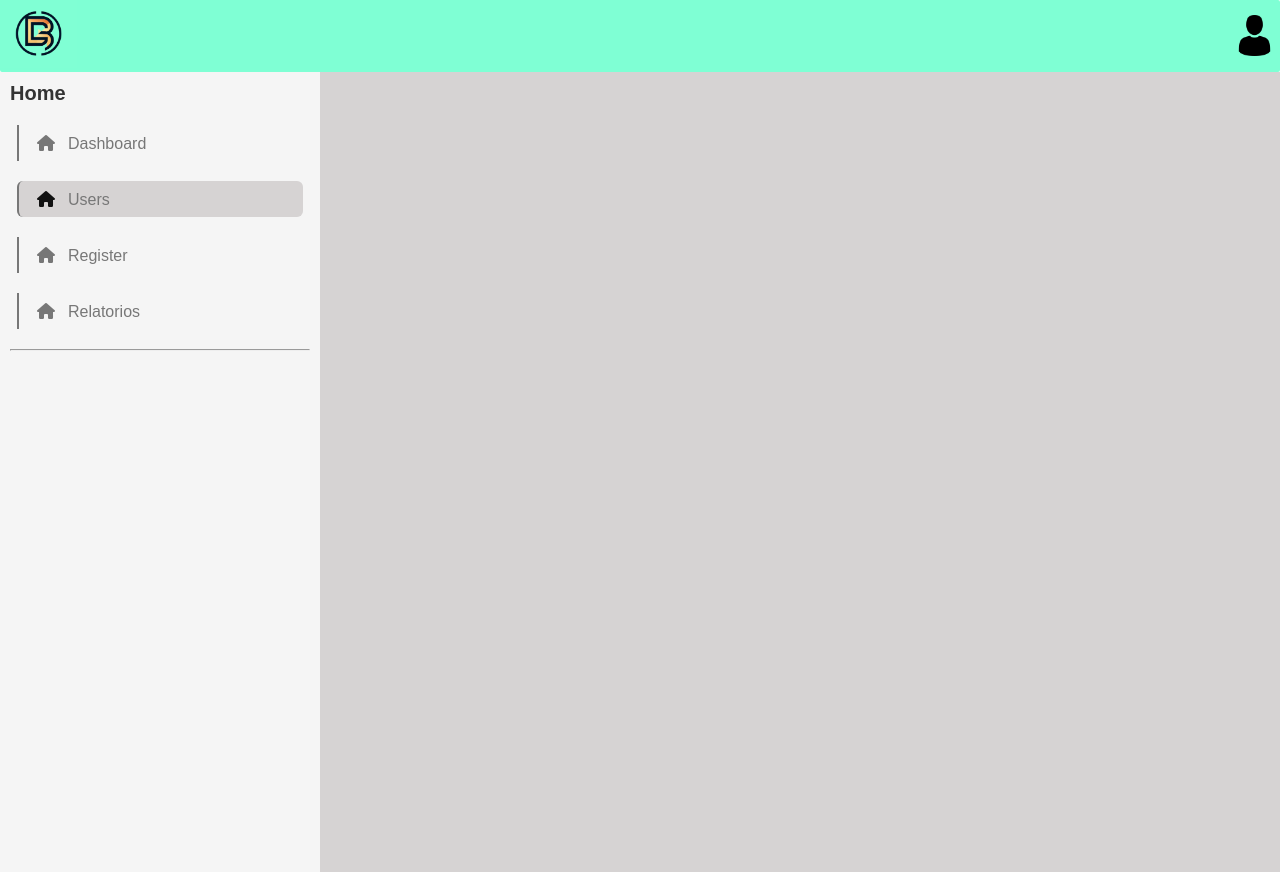
After one commit to IgorFreitasRocha/crud_ingresso, a PHP site: page /navega/users/user.html in a window 1280 px wide. The commit adds this page. Run offline with PHP 8.4, Linux system fonts and the light colour scheme; some libraries are stand-ins or nearby versions.

Commit message:
estilos de sidebar atualizado

```diff
--- /dev/null
+++ b/navega/users/user.css
@@ -0,0 +1,117 @@
+* {
+    margin: 0px;
+    box-sizing: border-box;
+    padding: 0px;
+    font-family: Arial, Helvetica, sans-serif;
+}
+html,body{
+    height: 100%;
+}
+/* ===== Scrollbar CSS ===== */
+  /* Firefox */
+  * {
+    scrollbar-width: auto;
+    scrollbar-color: #000000 #ffffff;
+  }
+
+  /* Chrome, Edge, and Safari */
+  *::-webkit-scrollbar {
+    width: 8px;
+  }
+
+  *::-webkit-scrollbar-track {
+    background: #ffffff;
+  }
+
+  *::-webkit-scrollbar-thumb {
+    background-color: #000000;
+    border-radius: 3px;
+    border: 1px none #ffffff;
+  }
+
+
+header{
+    background-color: #7fffd4;
+    display: flex;
+    border-radius: 2px;
+    box-shadow: rgba(0, 0, 0, 0.45) 0px 25px 20px -20px;
+}
+
+.topo{
+    display: flex;
+    justify-content: space-between;
+    width: 100%;
+    height: 2%;
+}
+
+
+.logo{
+    height: 100%;
+    width: 6%;
+}
+.user{
+    display: flex;
+    padding: 5px;
+    width: 4%;
+    align-items: center;
+    cursor: pointer;
+}
+
+header img{
+    width: 100%;
+}
+
+.main{
+    height: 100%;
+    display: flex;
+    flex-wrap: wrap;
+}
+
+.sidebar{
+    width: 25%;
+    height: 100%;
+    background-color: rgb(245, 245, 245);
+    padding: 10px
+}
+
+.sidebar h3{
+    color: #333;
+    font-size: 20px;
+}
+
+.sidebar a{
+    display: block;
+    text-decoration: none;
+    color: #777;
+    margin: 20px 7px ;
+    padding: 5px;
+    border-left: 2px solid ;
+}
+
+.sidebar a:hover{
+    background-color: rgb(214, 211, 211);
+    border-radius: 6px;
+    color: #333;
+}
+
+.sidebar a:visited{
+    text-decoration: none;
+}
+
+.active{
+    background-color: rgb(214, 211, 211);
+    border-radius: 6px;
+    color: #333;
+
+}
+.active i{
+    color: #111;
+}
+i{
+    margin: 5px 13px ;
+}
+
+.content{
+    width: 75%;
+    background-color: rgb(214, 211, 211);
+}
--- /dev/null
+++ b/navega/users/user.html
@@ -0,0 +1,55 @@
+<!DOCTYPE html>
+<html lang="pt-br">
+
+<head>
+    <meta charset="UTF-8">
+    <meta name="viewport" content="width=device-width, initial-scale=1.0">
+    <link rel="stylesheet" href="user.css">
+    <title>Dashboard</title>
+</head>
+
+<body>
+    <header>
+        <div class="topo">
+            <div class="logo">
+                <a href="../dashboard/dash.html"><img src="../img/logobravo.jpg" alt="Logo empresa bravo"></a>
+            </div>
+            <div class="user">
+                <img src="../img/74472.png" alt="">
+            </div>
+        </div>
+
+    </header>
+
+
+    <section class="main">
+        <div class="sidebar">
+            <h3>Home</h3>
+            <a href="../dashboard/dash.html"><i class="fa-solid fa-house"></i>Dashboard</a>
+            <a class="active" href="user.html"><i class="fa-solid fa-house"></i>Users </a>
+            <a href="../register/register.html"><i class="fa-solid fa-house"></i>Register</a>
+            <a href="#"><i class="fa-solid fa-house"></i>Relatorios</a>
+            <hr>
+
+
+        </div> <!--Fim sidebar-->
+
+        <div class="content">
+
+
+
+
+        </div>
+
+
+    </section>
+
+
+
+
+
+
+    <script src="https://kit.fontawesome.com/482af9f33c.js" crossorigin="anonymous"></script>
+</body>
+
+</html>
```
Also changed, not shown: navega/dashboard/dash.css (added, +117 -0 lines), navega/dashboard/dash.html (added, +55 -0 lines), navega/register.html (deleted, +0 -69 lines), navega/register/register.css (renamed from navega/register.css, +13 -10 lines), navega/register/register.html (added, +55 -0 lines).
